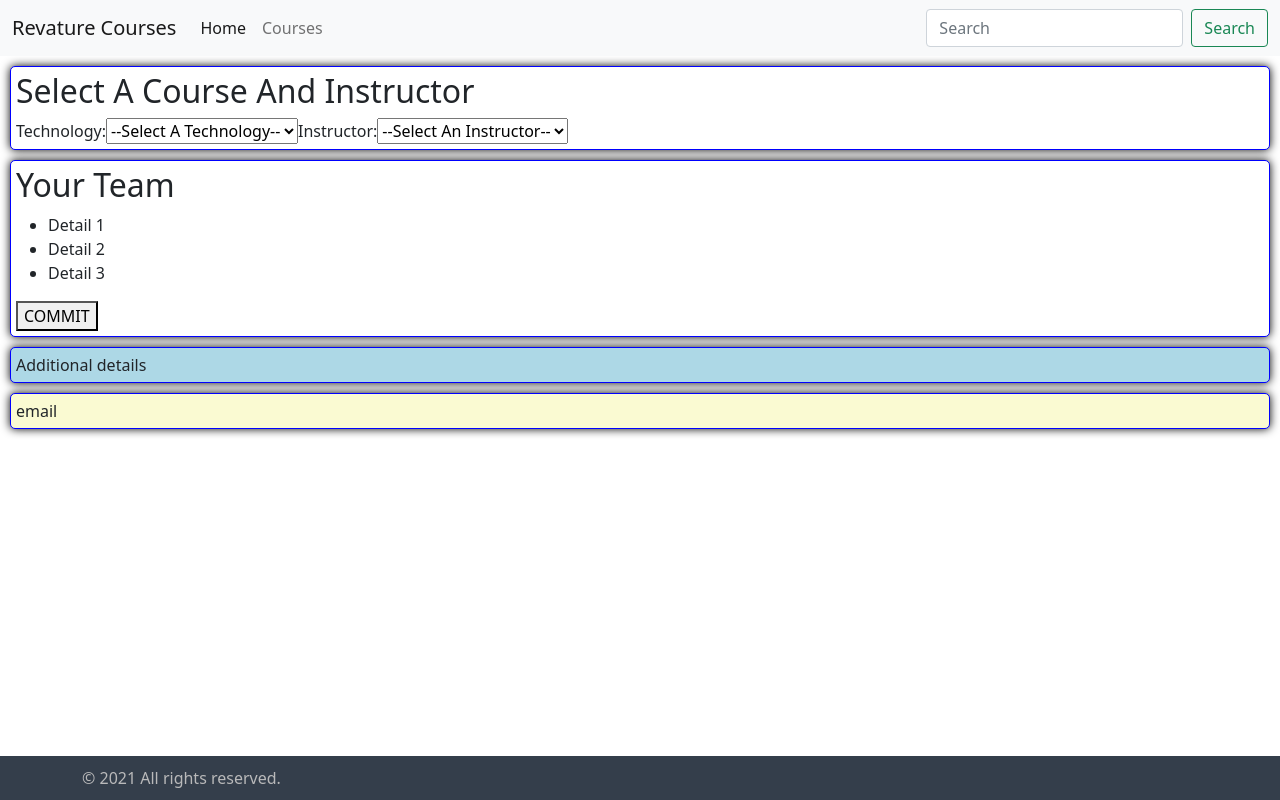
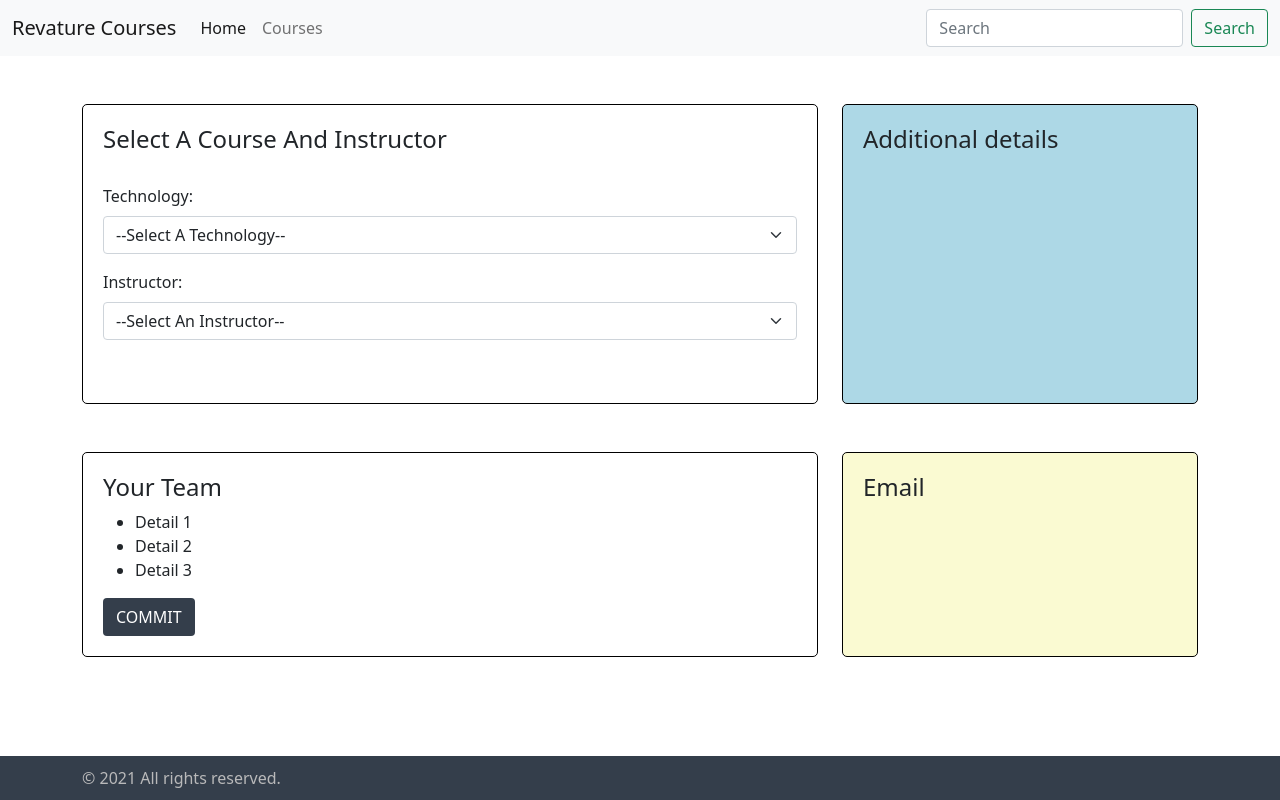
Before and after one commit to RVTR-StagingRemote/Staging-Project-Front-End, a Next.js app in the folder client-portal-front-end/: page /order/course in a window 1280 px wide. Built offline with nearby package versions, Linux system fonts and the light colour scheme.

Commit message:
Updates course order page 📚

```diff
--- a/client-portal-front-end/components/orders/OrderForm.tsx
+++ b/client-portal-front-end/components/orders/OrderForm.tsx
@@ -40,13 +40,17 @@
   };
 
   return (
-    <div className={styles.container}>
-      <div>
-        <h2>Select A Course And Instructor</h2>
+    <div className={`container ${styles.container}`}>
+      <div className="row my-0 my-md-5">
+        <div className="col-sm-12 col-md-8 my-3 my-md-0">
+          <div className={`${styles["info-box"]}`}>
+            <h4>Select A Course And Instructor</h4>
+            <div className={styles["course-info-form-container"]}>
               <form>
-          <label>
-            Technology:
+                <div className="mb-3">
+                  <label className="form-label">Technology:</label>
                   <select
+                    className="form-select"
                     name="technology"
                     id="tech-select"
                     value={formData.technology}
@@ -57,10 +61,11 @@
                     <option value="net">.NET</option>
                     <option value="java">Java</option>
                   </select>
-          </label>
-          <label>
-            Instructor:
+                </div>
+                <div className="mb-3">
+                  <label className="form-label">Instructor:</label>
                   <select
+                    className="form-select"
                     name="instructor"
                     id="instructor-select"
                     value={formData.instructor}
@@ -70,12 +75,22 @@
                     <option value="john-doe">John Doe</option>
                     <option value="jane-doe">Jane Doe</option>
                   </select>
-          </label>
+                </div>
               </form>
             </div>
+          </div>
+        </div>
+        <div className="col my-3 my-md-0">
+          <div className={`${styles["details-box"]} ${styles["info-box"]}`}>
+            <h4>Additional details</h4>
+          </div>
+        </div>
+      </div>
+      <div className="row my-0 my-md-5">
+        <div className="col-sm-12 col-md-8 my-3 my-md-0">
+          <div className={styles["info-box"]}>
             <div>
-        <div>
-          <h2>Your Team</h2>
+              <h4>Your Team</h4>
               <ul>
                 <li>Detail 1</li>
                 <li>Detail 2</li>
@@ -83,11 +98,18 @@
               </ul>
             </div>
             <div>
-          <button onClick={onSubmit}>COMMIT</button>
+              <button type="button" className="btn rvtr-btn" onClick={onSubmit}>
+                COMMIT
+              </button>
             </div>
           </div>
-      <div className={styles["details-box"]}>Additional details</div>
-      <div className={styles["email-box"]}>email</div>
+        </div>
+        <div className="col my-3 my-md-0">
+          <div className={`${styles["email-box"]} ${styles["info-box"]}`}>
+            <h4>Email</h4>
+          </div>
+        </div>
+      </div>
     </div>
   );
 };
--- a/client-portal-front-end/pages/order/course.tsx
+++ b/client-portal-front-end/pages/order/course.tsx
@@ -1,9 +1,11 @@
 import { NextPage } from "next";
 import OrderForm from "../../components/orders/OrderForm";
 
+import orderFormStyles from "../../styles/orders/OrderForm.module.scss";
+
 const OrderCoursePage: NextPage = () => {
   return (
-    <div>
+    <div className="order-form-container">
       <OrderForm />
     </div>
   );
--- a/client-portal-front-end/styles/orders/OrderForm.module.scss
+++ b/client-portal-front-end/styles/orders/OrderForm.module.scss
@@ -1,19 +1,17 @@
 .container {
-  .drop-down-container {
-    // select-input field styling could go here
-  }
-
-  & > div {
-    margin: 10px;
-    padding: 5px;
-    background-color: white;
+  .info-box {
     border-radius: 5px;
-    border: 1px solid blue;
-    box-shadow: 0 0 10px black;
+    border: 1px solid black;
+    padding: 20px;
+    height: 100%;
   }
 
   .form-box {
     background-color: lightblue;
+  }
+
+  .course-info-form-container {
+    margin-top: 30px;
   }
 
   .commit-box {
@@ -21,6 +19,7 @@
   }
 
   .details-box {
+    min-height: 300px;
     background-color: lightblue;
   }
 
```
Lines whose indentation alone changed are shown as unchanged.
